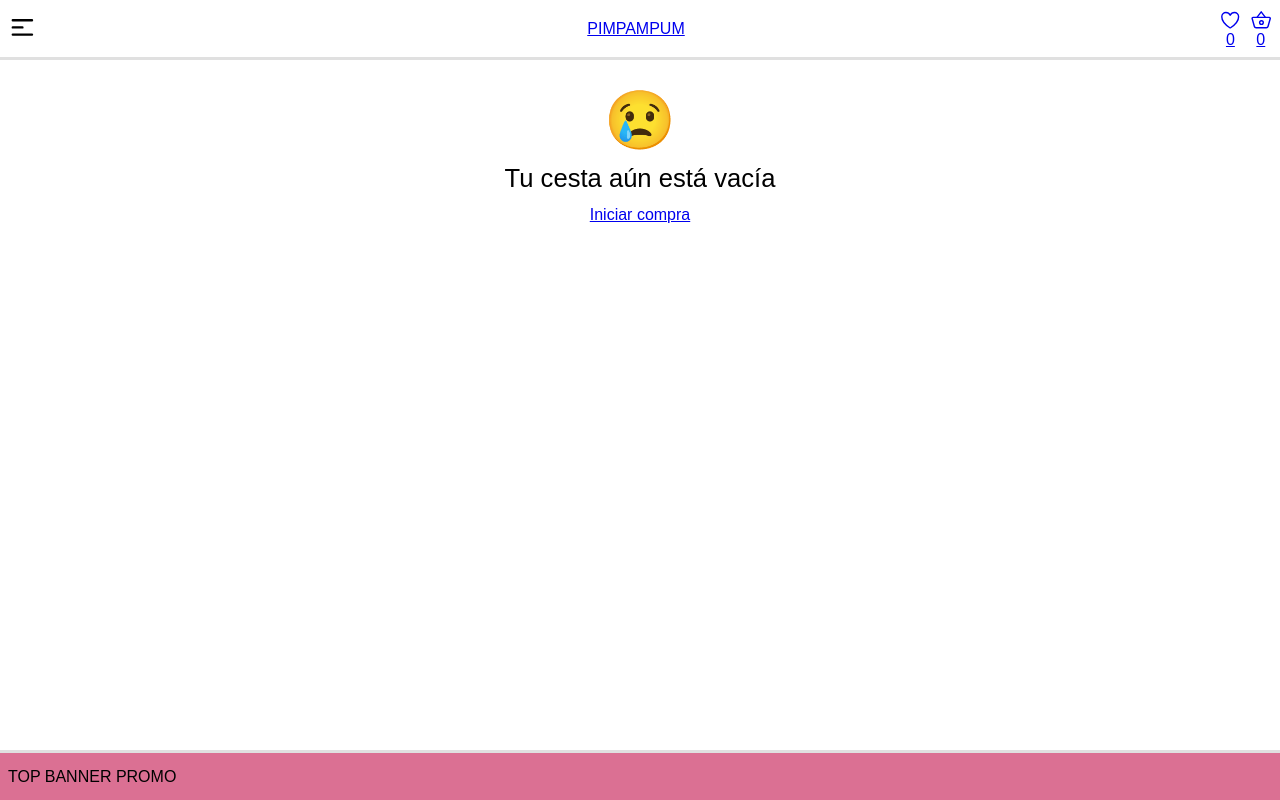
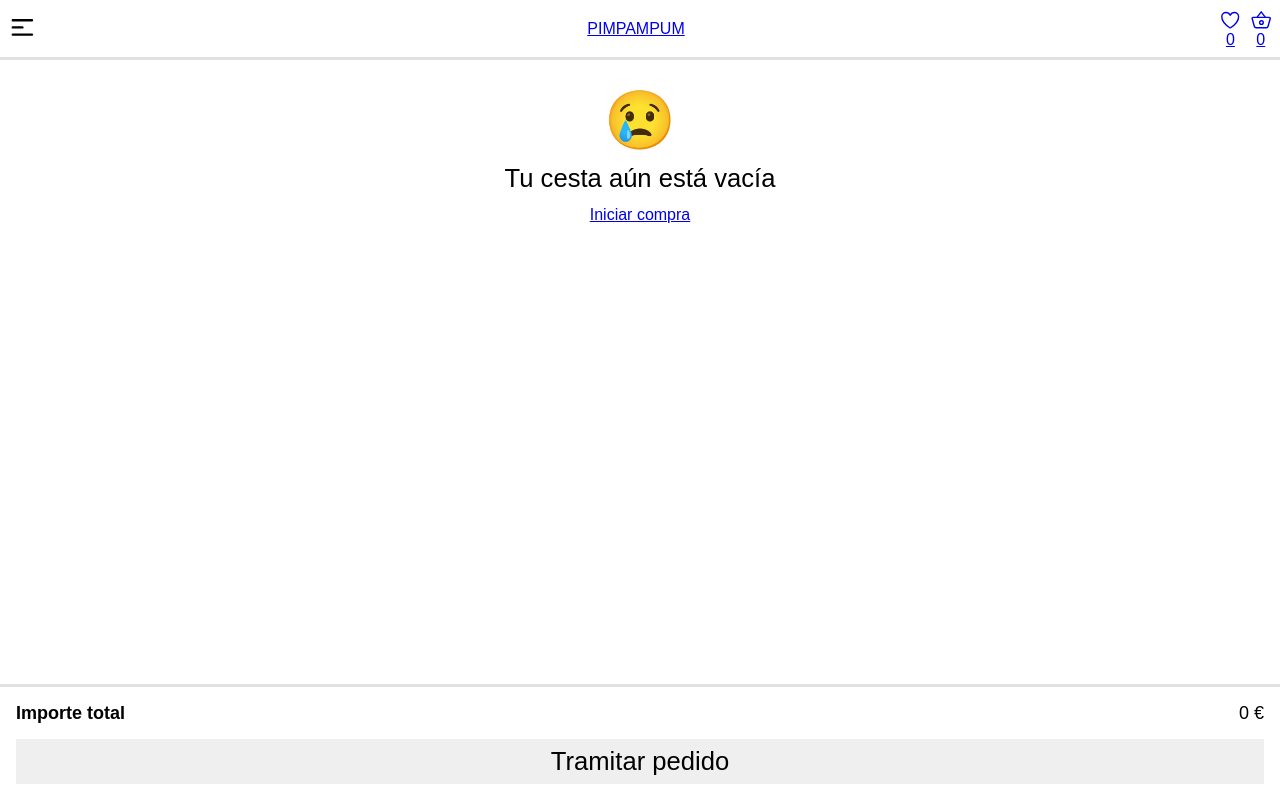
Before and after one commit to JuananRodriguez/next-ecommerce, a Next.js app: page /cart in a window 1280 px wide. Built offline with nearby package versions, Linux system fonts and the light colour scheme.

Commit message:
created checkout bottom overview

```diff
--- a/components/Button/styles.tsx
+++ b/components/Button/styles.tsx
@@ -7,13 +7,8 @@ export const ButtonStyle = styled.button`
   justify-content: center;
   align-items: flex-end;
   font-size: 1.2rem;
-  margin-top: 10px;
-  margin-left: 10px;
-  margin-right: 10px;
 
   @media (min-width: 480px) {
     font-size: 1.6rem;
-    margin-left: 0px;
-    margin-right: 0px;
   }
 `;
--- a/components/ProductCard/styles.tsx
+++ b/components/ProductCard/styles.tsx
@@ -19,6 +19,7 @@ export const ProductCardStyled = styled.div`
 
   & .name,
   & .price,
+  & .add-to-cart,
   & ${ProductReactionsWrapper} {
     font-size: 1.2rem;
     margin-top: 10px;
--- /dev/null
+++ b/components/ProductCartPreCheckout/index.tsx
@@ -0,0 +1,22 @@
+import { Button } from "@components";
+import { ProductCartPreCheckoutStyle } from "./styles";
+
+interface Props {
+  subTotal?: number;
+}
+
+const ProductCartPreCheckout = (props: Props) => {
+  const { subTotal = 0 } = props;
+
+  return (
+    <ProductCartPreCheckoutStyle>
+      <div className="price-block">
+        <p className="price-title">Importe total</p>
+        <p className="price-amount">{subTotal} €</p>
+      </div>
+      <Button className="checkout-button">Tramitar pedido</Button>
+    </ProductCartPreCheckoutStyle>
+  );
+};
+
+export default ProductCartPreCheckout;
--- /dev/null
+++ b/components/ProductCartPreCheckout/styles.tsx
@@ -0,0 +1,27 @@
+import styled from "styled-components";
+
+export const ProductCartPreCheckoutStyle = styled.div`
+  z-index: 999;
+  position: fixed;
+  bottom: 0;
+  background-color: white;
+  width: 100%;
+  padding: 1rem;
+  border-top: 3px solid #e0e0e0;
+
+  & .price-block {
+    font-size: 1.125rem;
+    line-height: 1.25rem;
+    display: flex;
+    justify-content: space-between;
+  }
+
+  & .price-title {
+    font-weight: bold;
+  }
+
+  & .checkout-button{
+    width: 100%;
+    margin-top: 1rem;
+  }
+`;
--- a/components/index.tsx
+++ b/components/index.tsx
@@ -13,6 +13,7 @@ import ProductCartList from "./ProductCartList";
 import ProductCartItem from "./ProductCartItem";
 import Counter from "./Counter";
 import EmptyCartMessage from "./EmptyCartMessage";
+import ProductCartPreCheckout from "./ProductCartPreCheckout";
 
 export {
   Header,
@@ -30,4 +31,5 @@ export {
   ProductCartItem,
   Counter,
   EmptyCartMessage,
+  ProductCartPreCheckout,
 };
--- a/pages/cart.tsx
+++ b/pages/cart.tsx
@@ -1,9 +1,14 @@
 import { useCart } from "storage/Cart";
-import { ProductCartList } from "@components";
+import { ProductCartList, ProductCartPreCheckout } from "@components";
 
 const Cart = () => {
-  const { items } = useCart();
-  return <ProductCartList products={items} />;
+  const { items, subTotal } = useCart();
+  return (
+    <>
+      <ProductCartList products={items} />
+      <ProductCartPreCheckout subTotal={subTotal} />
+    </>
+  );
 };
 
 export default Cart;
```
